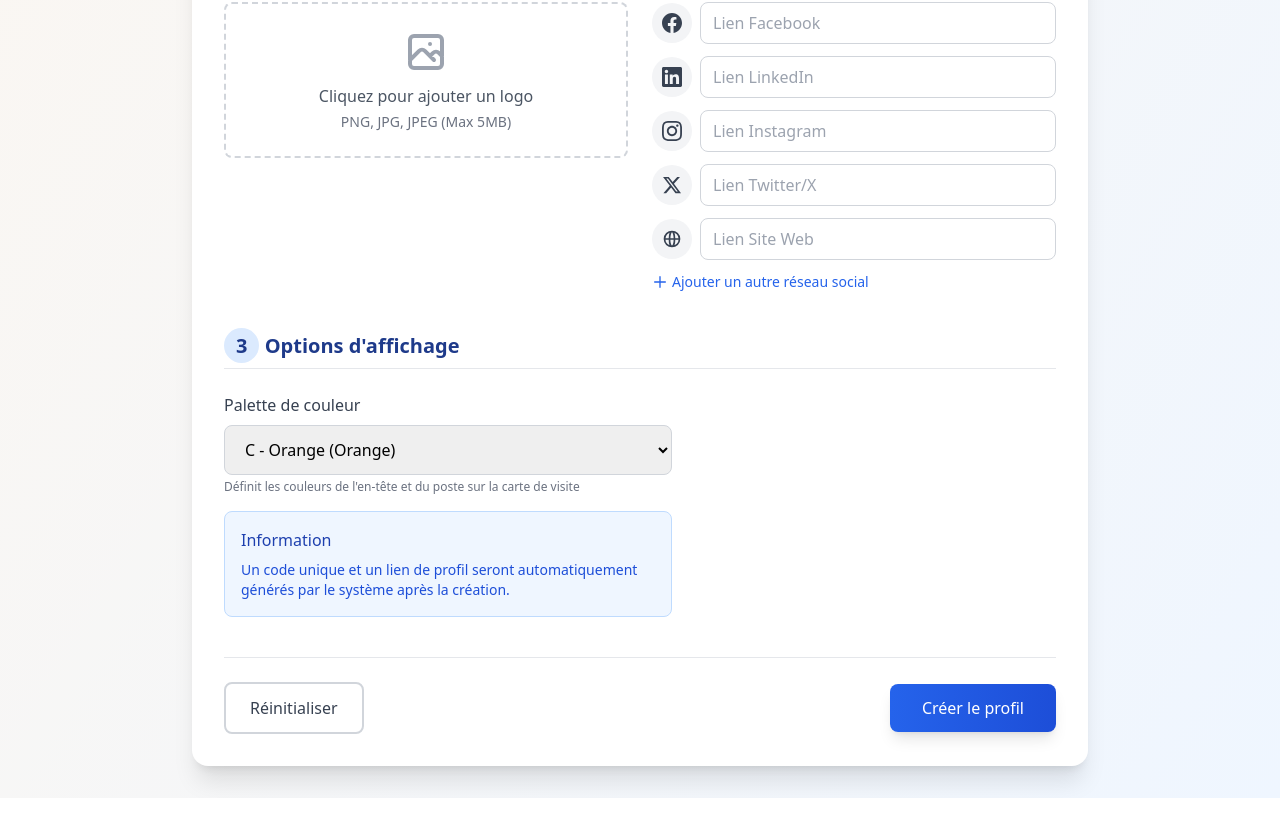
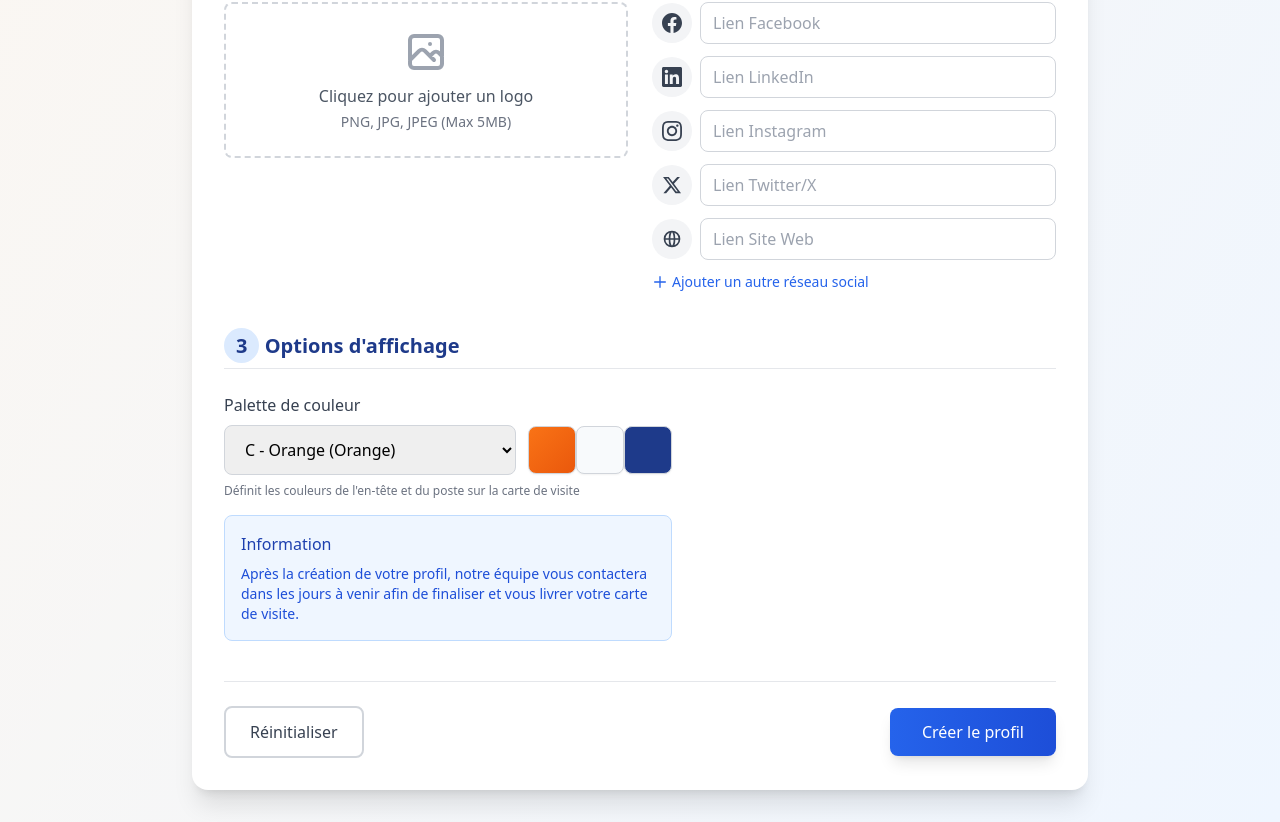
Before and after one commit to Latyrsarr/Bizconnect-front-web-side, a Nuxt app: page /profil/create in a window 1280 px wide. Shown: the part 1374-2196 px from the top of the page. Before the commit the page ends 2172 px from the top, so only its background shows below. Built offline with nearby package versions, Linux system fonts and the light colour scheme.

Commit message:
update 09

```diff
--- a/pages/profil/[code].vue
+++ b/pages/profil/[code].vue
@@ -78,7 +78,8 @@
                     <path stroke-linecap="round" stroke-linejoin="round" stroke-width="2" d="M3 5a2 2 0 012-2h3.28a1 1 0 01.948.684l1.498 4.493a1 1 0 01-.502 1.21l-2.257 1.13a11.042 11.042 0 005.516 5.516l1.13-2.257a1 1 0 011.21-.502l4.493 1.498a1 1 0 01.684.949V19a2 2 0 01-2 2h-1C9.716 21 3 14.284 3 6V5z"/>
                   </svg>
                 </div>
-                <span class="text-gray-700">{{ profile.num_contact }}</span>
+                <!-- <span class="text-gray-700">{{ profile.num_contact }}</span> -->
+                <a :href="`tel:${profile.num_contact}`" class="text-gray-700 hover:text-blue-600 transition">{{ profile.num_contact }}</a>
               </div>
 
               <div v-if="profile.mail_contact" class="flex items-center gap-3">
@@ -205,7 +206,8 @@
                     <path stroke-linecap="round" stroke-linejoin="round" stroke-width="2" d="M3 5a2 2 0 012-2h3.28a1 1 0 01.948.684l1.498 4.493a1 1 0 01-.502 1.21l-2.257 1.13a11.042 11.042 0 005.516 5.516l1.13-2.257a1 1 0 011.21-.502l4.493 1.498a1 1 0 01.684.949V19a2 2 0 01-2 2h-1C9.716 21 3 14.284 3 6V5z"/>
                   </svg>
                 </div>
-                <span class="text-gray-700">{{ profile.num_entreprise }}</span>
+                <!-- <span class="text-gray-700">{{ profile.num_entreprise }}</span> -->
+                <a :href="`tel:${profile.num_entreprise}`" class="text-gray-700 hover:text-blue-600 transition">{{ profile.num_entreprise }}</a>
               </div>
 
               <div v-if="profile.mail_entreprise" class="flex items-center gap-3">
--- a/pages/profil/create.vue
+++ b/pages/profil/create.vue
@@ -471,14 +471,15 @@
           </h2>
 
           <div class="max-w-md">
-            <!-- Palette de couleur -->
+            <!-- Palette de couleur avec aperçu -->
             <div>
               <label class="block text-gray-700 mb-2 font-medium">
                 Palette de couleur
               </label>
+              <div class="flex items-center gap-3">
                 <select
                   v-model="form.pallette_couleur"
-                class="w-full px-4 py-3 border border-gray-300 rounded-lg focus:ring-2 focus:ring-blue-500 focus:border-blue-500 transition"
+                  class="flex-1 px-4 py-3 border border-gray-300 rounded-lg focus:ring-2 focus:ring-blue-500 focus:border-blue-500 transition"
                 >
                   <option value="A">A - Vert (Green)</option>
                   <option value="B">B - Gris (Gray)</option>
@@ -489,14 +490,32 @@
                   <option value="G">G - Jaune foncé (Dark Yellow)</option>
                   <option value="H">H - Bleu (Blue)</option>
                 </select>
-              <p class="text-xs text-gray-500 mt-1">Définit les couleurs de l'en-tête et du poste sur la carte de visite</p>
+
+                <!-- Aperçu de la couleur sélectionnée -->
+                <div class="flex items-center">
+                    <div
+                        :class="selectedColorClass"
+                        class="w-12 h-12 rounded-lg border border-gray-300 shadow-sm"
+                        :title="`Palette ${form.pallette_couleur} - ${getPaletteName(form.pallette_couleur)}`"
+                    ></div>
+                    <div
+                        class="w-12 h-12 bg-slate-50 rounded-lg border border-gray-300 shadow-sm"
+                    ></div>
+                    <div
+                        class="w-12 h-12 bg-blue-900 rounded-lg border border-gray-300 shadow-sm"
+                    ></div>
+                    </div>
+                </div>
+              <p class="text-xs text-gray-500 mt-2">
+                Définit les couleurs de l'en-tête et du poste sur la carte de visite
+              </p>
             </div>
 
             <!-- Information sur la génération automatique -->
             <div class="mt-4 p-4 bg-blue-50 rounded-lg border border-blue-200">
               <h3 class="font-medium text-blue-800 mb-2">Information</h3>
               <p class="text-sm text-blue-700">
-                Un code unique et un lien de profil seront automatiquement générés par le système après la création.
+                Après la création de votre profil, notre équipe vous contactera dans les jours à venir afin de finaliser et vous livrer votre carte de visite.
               </p>
             </div>
           </div>
@@ -534,6 +553,7 @@
 
 <script setup lang="ts">
 import { ref, reactive, computed } from 'vue'
+import { useRouter } from 'vue-router'
 
 interface FormData {
   nom_complet: string
@@ -555,6 +575,8 @@ interface SocialNetwork {
   name: string
   url: string
 }
+
+const router = useRouter()
 
 const form = reactive<FormData>({
   nom_complet: '',
@@ -611,6 +633,39 @@ const messageClass = computed(() => {
     : 'bg-red-100 text-red-700 border border-red-200'
 })
 
+// Mapping des couleurs pour l'aperçu
+const paletteColors = {
+  A: 'bg-gradient-to-br from-green-600 to-green-700',
+  B: 'bg-gradient-to-br from-gray-600 to-gray-800',
+  C: 'bg-gradient-to-br from-orange-500 to-orange-600',
+  D: 'bg-gradient-to-br from-yellow-400 to-yellow-500',
+  E: 'bg-gradient-to-br from-red-500 to-red-600',
+  F: 'bg-gradient-to-br from-red-800 to-red-900',
+  G: 'bg-gradient-to-br from-yellow-800 to-yellow-900',
+  H: 'bg-gradient-to-br from-blue-500 to-blue-600'
+} as const
+
+const paletteNames = {
+  A: 'Vert',
+  B: 'Gris',
+  C: 'Orange',
+  D: 'Jaune',
+  E: 'Rouge clair',
+  F: 'Rouge foncé',
+  G: 'Jaune foncé',
+  H: 'Bleu'
+} as const
+
+// Computed pour la classe de couleur sélectionnée
+const selectedColorClass = computed(() => {
+  return paletteColors[form.pallette_couleur as keyof typeof paletteColors] || paletteColors.C
+})
+
+// Fonction pour obtenir le nom de la palette
+const getPaletteName = (palette: string) => {
+  return paletteNames[palette as keyof typeof paletteNames] || 'Orange'
+}
+
 // Fonctions pour gérer les réseaux sociaux dynamiques
 const addOtherSocialContact = () => {
   const key = `other_${Date.now()}`
@@ -626,13 +681,11 @@ const updateOtherSocialKey = (oldKey: string, event: Event) => {
   const newName = target.value.trim()
 
   if (newName && newName !== oldKey) {
-    // Créer une nouvelle entrée avec le nouveau nom
     const newKey = newName.toLowerCase().replace(/\s+/g, '_')
     otherSocialContact[newKey] = {
       name: newName,
       url: otherSocialContact[oldKey].url
     }
-    // Supprimer l'ancienne entrée
     delete otherSocialContact[oldKey]
   }
 }
@@ -651,13 +704,11 @@ const updateOtherSocialEntrepriseKey = (oldKey: string, event: Event) => {
   const newName = target.value.trim()
 
   if (newName && newName !== oldKey) {
-    // Créer une nouvelle entrée avec le nouveau nom
     const newKey = newName.toLowerCase().replace(/\s+/g, '_')
     otherSocialEntreprise[newKey] = {
       name: newName,
       url: otherSocialEntreprise[oldKey].url
     }
-    // Supprimer l'ancienne entrée
     delete otherSocialEntreprise[oldKey]
   }
 }
@@ -666,14 +717,12 @@ const updateOtherSocialEntrepriseKey = (oldKey: string, event: Event) => {
 const socialContactToJSON = () => {
   const result: Record<string, string> = {}
 
-  // Ajouter les réseaux sociaux standards
   Object.entries(socialContact).forEach(([key, value]) => {
     if (value && value.trim()) {
       result[key] = value.trim()
     }
   })
 
-  // Ajouter les autres réseaux sociaux
   Object.entries(otherSocialContact).forEach(([key, { name, url }]) => {
     if (name && name.trim() && url && url.trim()) {
       const cleanKey = name.toLowerCase().replace(/\s+/g, '_')
@@ -687,14 +736,12 @@ const socialContactToJSON = () => {
 const socialEntrepriseToJSON = () => {
   const result: Record<string, string> = {}
 
-  // Ajouter les réseaux sociaux standards
   Object.entries(socialEntreprise).forEach(([key, value]) => {
     if (value && value.trim()) {
       result[key] = value.trim()
     }
   })
 
-  // Ajouter les autres réseaux sociaux
   Object.entries(otherSocialEntreprise).forEach(([key, { name, url }]) => {
     if (name && name.trim() && url && url.trim()) {
       const cleanKey = name.toLowerCase().replace(/\s+/g, '_')
@@ -819,11 +866,18 @@ const submitForm = async () => {
       if (data.contact_url) generatedInfo.push(`URL: ${data.contact_url}`)
 
       showMessage(
-        `Profil créé avec succès! ${generatedInfo.join(' - ')}`,
+        `Profil créé avec succès! Redirection vers le profil...`,
         'success'
       )
 
-      resetForm()
+      // Redirection vers le profil créé après 2 secondes
+      setTimeout(() => {
+        if (data.code) {
+          router.push(`/profil/${data.code}`)
+        } else {
+          showMessage('Erreur: Code non reçu du serveur', 'error')
+        }
+      }, 2000)
 
     } else {
       showMessage(
```
Lines whose indentation alone changed are shown as unchanged.
